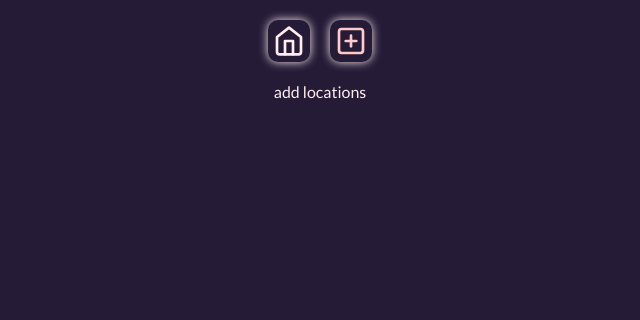
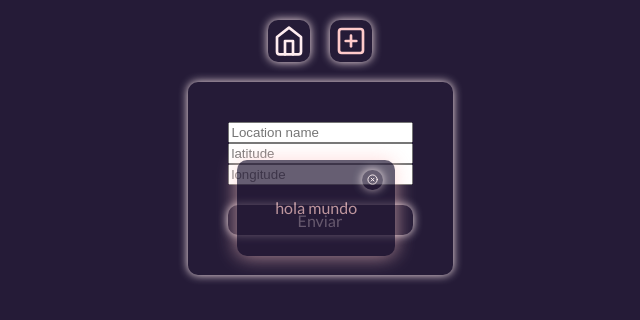
Before and after one commit to red-mat/pilis-mod3-rodriguez-ruiz, a React (Create React App) app: page /add-location in a window 1280 px wide. Shown: the top 320 px of the page, without its empty margins (320-960 px from the left). Built offline with nearby package versions, Linux system fonts and the light colour scheme.

Commit message:
feature: location page terminate

```diff
--- /dev/null
+++ b/src/components/button/button.css
@@ -0,0 +1,24 @@
+.button{
+    all: unset;
+    --transition-time: 0.35s;
+    bottom: unset;
+
+    display: flex;
+    justify-content: center;
+    align-items: center;
+
+    background-color: var(--dark-color);
+    box-shadow: 0 0 10px var(--light-color);
+    border-radius: 10px;
+
+    padding: 3%;
+
+    transition:
+        color var(--transition-time),
+        background-color var(--transition-time);
+}
+
+.button:hover{
+    background-color: var(--light-color);
+    color: var(--dark-contrast);
+}
--- /dev/null
+++ b/src/components/button/button.jsx
@@ -0,0 +1,11 @@
+import './button.css'
+
+
+const Button = ({children, onClick, modifier, type}) => {
+   return(
+   <button className={`button ${modifier}`} onClick={onClick} type={type}>
+        {children}
+   </button>)
+}
+
+export default Button;
--- /dev/null
+++ b/src/components/error-message/error-message.css
@@ -0,0 +1,29 @@
+.container--error{
+    position: fixed;
+    justify-content: center;
+    align-items: center;
+    opacity: 0.70;
+
+
+    left: 43.5%;
+    top: 20%;
+    color: var(--light-contrast);
+    padding: 3%;
+    box-shadow: 0 0 20px var(--light-contrast);
+
+    transition: opacity .5s;
+}
+.container--error:hover{
+    opacity: 100;
+}
+.button--error{
+    position: absolute;
+    right: 5%;
+    top: 5%;
+
+    padding: 3%;
+    margin: 3%;
+
+    color: var(--light-color);
+
+}
--- /dev/null
+++ b/src/components/error-message/error-message.jsx
@@ -0,0 +1,26 @@
+import './error-message.css';
+
+import { useEffect, useState } from 'react';
+import {Container, Button} from '../package';
+import { FiXCircle } from "react-icons/fi";
+
+
+const ErrorMessage = ({children, isError}) => {
+    const [visible, setVisible] = useState(false);
+    useEffect(() => {
+      setVisible(isError)
+    }
+    ,[isError])
+
+    return visible&&(
+      <Container modifier='container--error'>
+        <Button  modifier='button--error' onClick={() => setVisible(false)}>
+            <FiXCircle size={'0.70em'}/>
+        </Button>
+        {children}
+      </Container>
+    )
+
+ }
+
+ export default ErrorMessage
--- /dev/null
+++ b/src/components/location_form/location-form.css
@@ -0,0 +1,12 @@
+.container--form{
+    padding: 40px;
+}
+.form{
+    display: flex;
+    flex-direction: column;
+
+}
+
+.form-button{
+    margin-top: 20px;
+}
--- /dev/null
+++ b/src/components/location_form/location-form.jsx
@@ -0,0 +1,53 @@
+import './location-form.css';
+
+import { useForm } from 'react-hook-form';
+import { Container, Button, ErrorMessage } from '../package';
+
+const parse_data = (data) => {
+  return {
+    name: data.name,
+    latitude: parseFloat(data.latitude),
+    longitude: parseFloat(data.longitude),
+  };
+};
+
+const LocationForm = ({ handle }) => {
+  const {
+    register,
+    handleSubmit,
+  } = useForm();
+  const onSubmit = (data) => handle(parse_data(data));
+
+  return (
+    <Container modifier='container--form'>
+      <form className='form' onSubmit={handleSubmit((data) => onSubmit(data))}>
+        <input
+          {...register('name', {
+            required: 'Debe ingresar el nombre del lugar',
+          })}
+          placeholder='Location name'
+        />
+
+        <input
+          {...register('latitude', {
+            required: 'Debe ingresar una latitud',
+          })}
+          type='number'
+          placeholder='latitude'
+        />
+
+        <input
+          {...register('longitude', {
+            required: 'Debe ingresar una longitud',
+          })}
+          type='number'
+          placeholder='longitude'
+        />
+
+        <Button modifier='form-button' type='submit'>Enviar</Button>
+      </form>
+    </Container>
+  );
+};
+
+export default LocationForm;
--- a/src/components/package.js
+++ b/src/components/package.js
@@ -1,7 +1,13 @@
 import Container from "./container-component/container-component";
 import NavLinkButton from './nav-link/nav-link';
+import Button from './button/button'
+import ErrorMessage from './error-message/error-message';
+import LocationForm from "./location_form/location-form";
 
 export {
     Container,
-    NavLinkButton as NavLink
+    NavLinkButton as NavLink,
+    Button,
+    ErrorMessage,
+    LocationForm
 }
--- a/src/pages/addLocation/add-location.jsx
+++ b/src/pages/addLocation/add-location.jsx
@@ -1,7 +1,20 @@
+import './add-location.css';
+
+import { useState } from 'react';
+import {LocationForm, ErrorMessage} from '../../components/package';
+
 const AddLocation = () => {
-    return (<main>
-        add locations
-    </main>)
-}
+
+  const [data, setData] = useState('');
+  const handle = (data) => {
+    console.log(data);
+   }
+  return (
+    <main>
+        <LocationForm handle={handle}/>
+        <ErrorMessage isError={true}>hola mundo</ErrorMessage>
+    </main>
+  );
+};
 
 export default AddLocation;
```
